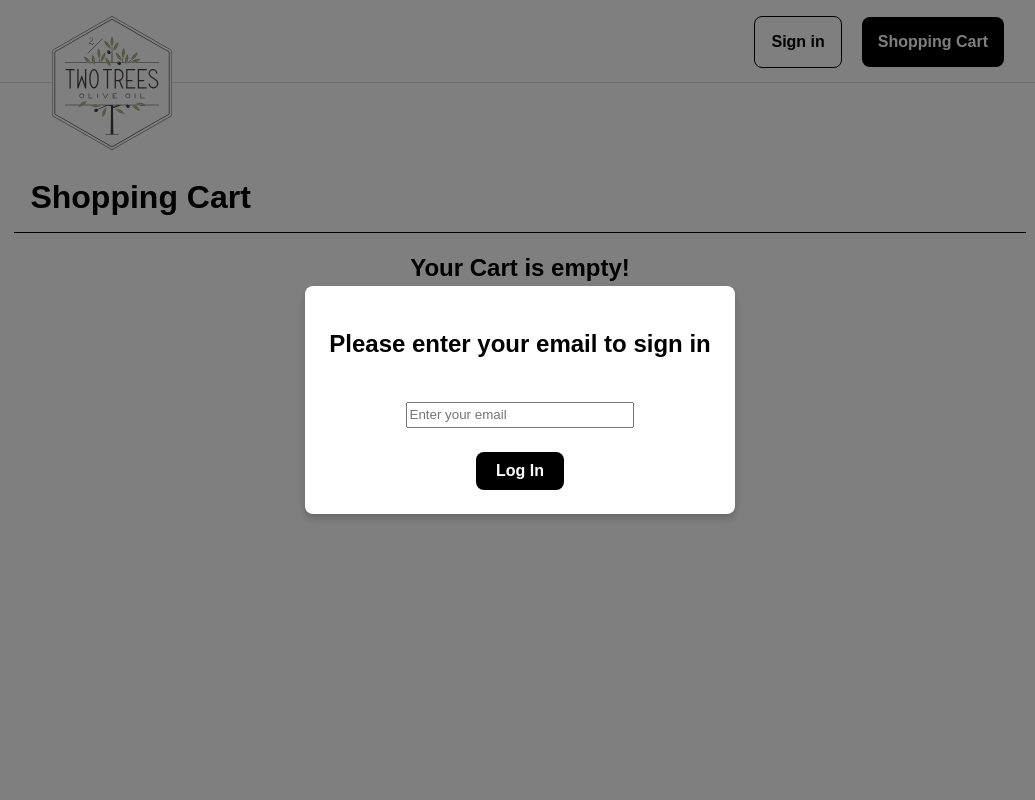
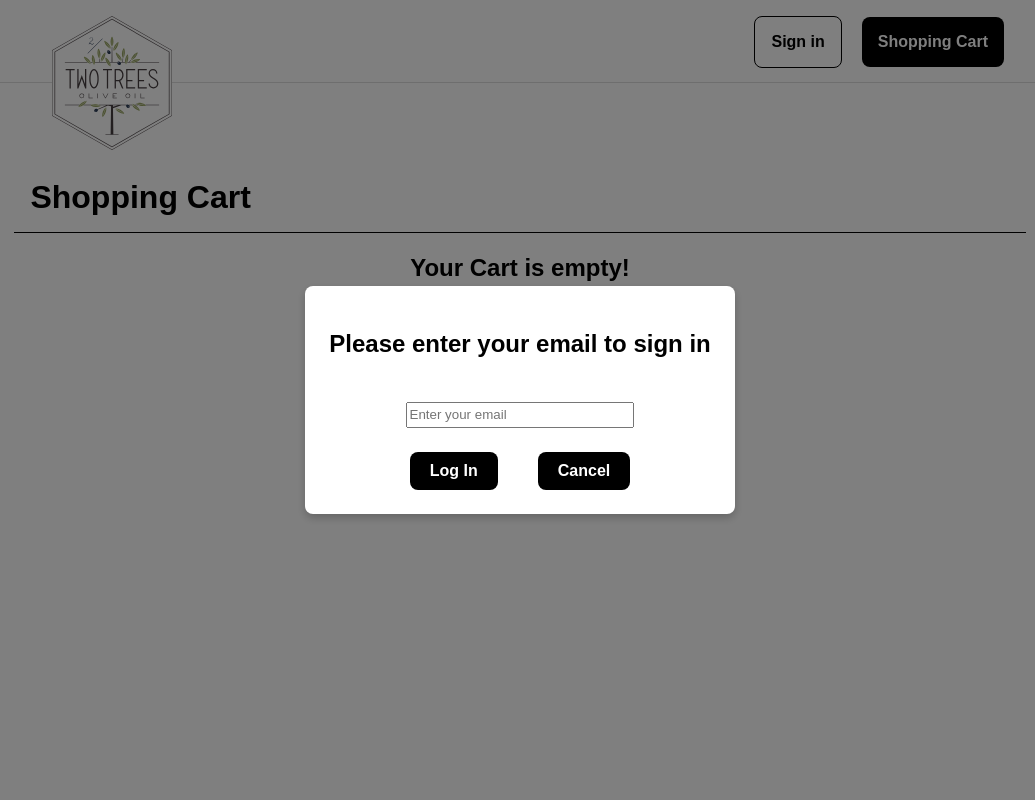
Before and after one commit to JaviCalonge/Two-Trees-e-commerce, a Vue app in the folder front-end/: page /products/cart in a window 1280 px wide. Both pictures are taken after a click on the button "Sign in". Shown: the top 800 px of the page, without its empty margins (120-1155 px from the left). Built offline with nearby package versions, Linux system fonts and the light colour scheme; no server answers.

Commit message:
Añadir modal a ProductDetails.vue

```diff
--- a/front-end/src/components/NavBar.vue
+++ b/front-end/src/components/NavBar.vue
@@ -105,19 +105,17 @@ function closeModal() {
       <div class="modal-content">
         <h2 v-if="!message">Please enter your email to sign in</h2>
         <h2 v-else>{{ message }}</h2>
-      <template v-if="!message">
+        <div v-if="!message">
           <input
             v-model="email"
             type="email"
             placeholder="Enter your email"
             class="email-input"
           />
+          </div>
         <div class="modal-buttons">
           <button class="modal-button" @click="signIn">Log In</button>
-        </div>
-      </template>
-      <div class="modal-buttons" v-else>
-        <button class="modal-button" @click="closeModal">Close</button>
+          <button class="modal-button" @click="closeModal">Cancel</button>
         </div>
       </div>
     </div>
--- a/front-end/src/main.css
+++ b/front-end/src/main.css
@@ -364,8 +364,8 @@ select {
 
 .modal-buttons {
   display: flex;
-  justify-content: space-around;
-  gap: 16px;
+  justify-content: center;
+  gap: 40px;
 }
 
 .modal-button {
--- a/front-end/src/pages/ProductDetails.vue
+++ b/front-end/src/pages/ProductDetails.vue
@@ -4,7 +4,6 @@ import Footer from "@/components/Footer.vue";
 import { ref, onMounted, computed, watch } from "vue";
 import axios from "axios";
 import { useRoute } from "vue-router";
-import { useRouter } from "vue-router";
 import PageNotFound from "./PageNotFound.vue";
 import {
   getAuth,
@@ -15,15 +14,14 @@ import {
 
 const product = ref(null);
 const route = useRoute();
-const router = useRouter();
 const error = ref(false);
 const cartItems = ref([]);
 const loading = ref(true); // Añade el flag de carga
 const showModal = ref(false);
-const productIdToAdd = ref(null)
+const productIdToAdd = ref(null);
 const showModalIn = ref(false);
+const message = ref("");
 const email = ref("");
-const message = ref("");
 
 // Define el prop `user` para recibir el usuario autenticado desde el componente principal
 const props = defineProps({
@@ -56,10 +54,9 @@ onMounted(async () => {
   if (isSignInWithEmailLink(auth, window.location.href)) {
     const email = window.localStorage.getItem("emailForSignIn");
     await signInWithEmailLink(auth, email, window.location.href);
-    showModalIn.value = true;
+    //alert("Successfully signed in!");
     message.value = "Successfully signed in!";
     window.localStorage.removeItem("emailForSignIn");
-    router.push({ name: "products" });
   }
 
   const productId = route.params.id;
@@ -96,12 +93,13 @@ async function signIn() {
   if (!email.value) {
     return;
   }
+  //const email = prompt("Please enter your email to sign in");
   const auth = getAuth();
   const actionCodeSettings = {
-    url: "https://two-trees-e-commerce.onrender.com/products",
+    //url: "https://two-trees-e-commerce.onrender.com/products",
+    url: `https://two-trees-e-commerce.com/product/${route.params.id}`,
     handleCodeInApp: true,
   };
-
   try {
     await sendSignInLinkToEmail(auth, email.value, actionCodeSettings);
     message.value = "A login link was sent to your email";
@@ -180,8 +178,13 @@ function openModalIn() {
 
 // Función para cerrar el modal
 function closeModal() {
+  showModal.value = false;
+  //productIdToAdd.value = null;
+}
+
+function closeModalIn() {
   showModalIn.value = false;
-  //productIdToAdd.value = null;
+  message.value = "";
 }
 
 // Computed para verificar si un producto está en el carrito
@@ -234,12 +237,12 @@ const isInCart = computed(
     </div>
   </div>
 
-   <!-- Modal Log In -->
-   <div v-if="showModalIn" class="modal-overlay">
+  <!-- Modal Log In -->
+  <div v-if="showModalIn" class="modal-overlay">
     <div class="modal-content">
       <h2 v-if="!message">Please enter your email to sign in</h2>
       <h2 v-else>{{ message }}</h2>
-      <template v-if="!message">
+      <div v-if="!message">
         <input
           v-model="email"
           type="email"
@@ -248,13 +251,10 @@ const isInCart = computed(
         />
         <div class="modal-buttons">
           <button class="modal-button" @click="signIn">Log In</button>
+          <button class="modal-button" @click="closeModalIn">Cancel</button>
         </div>
-      </template>
-      <div class="modal-buttons" v-else>
-        <button class="modal-button" @click="closeModal">Close</button>
       </div>
     </div>
   </div>
-
   <Footer />
 </template>
```
Lines whose indentation alone changed are shown as unchanged.
